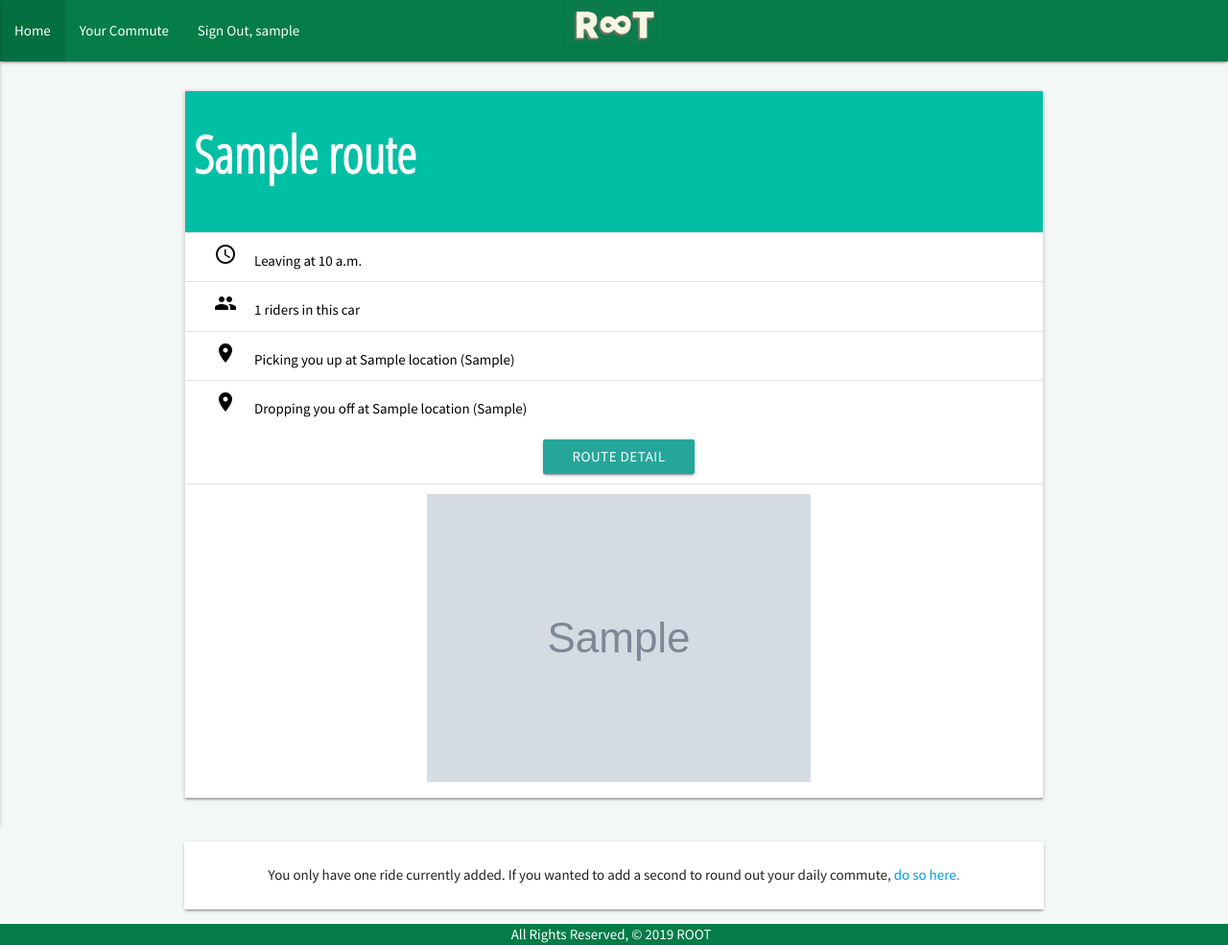
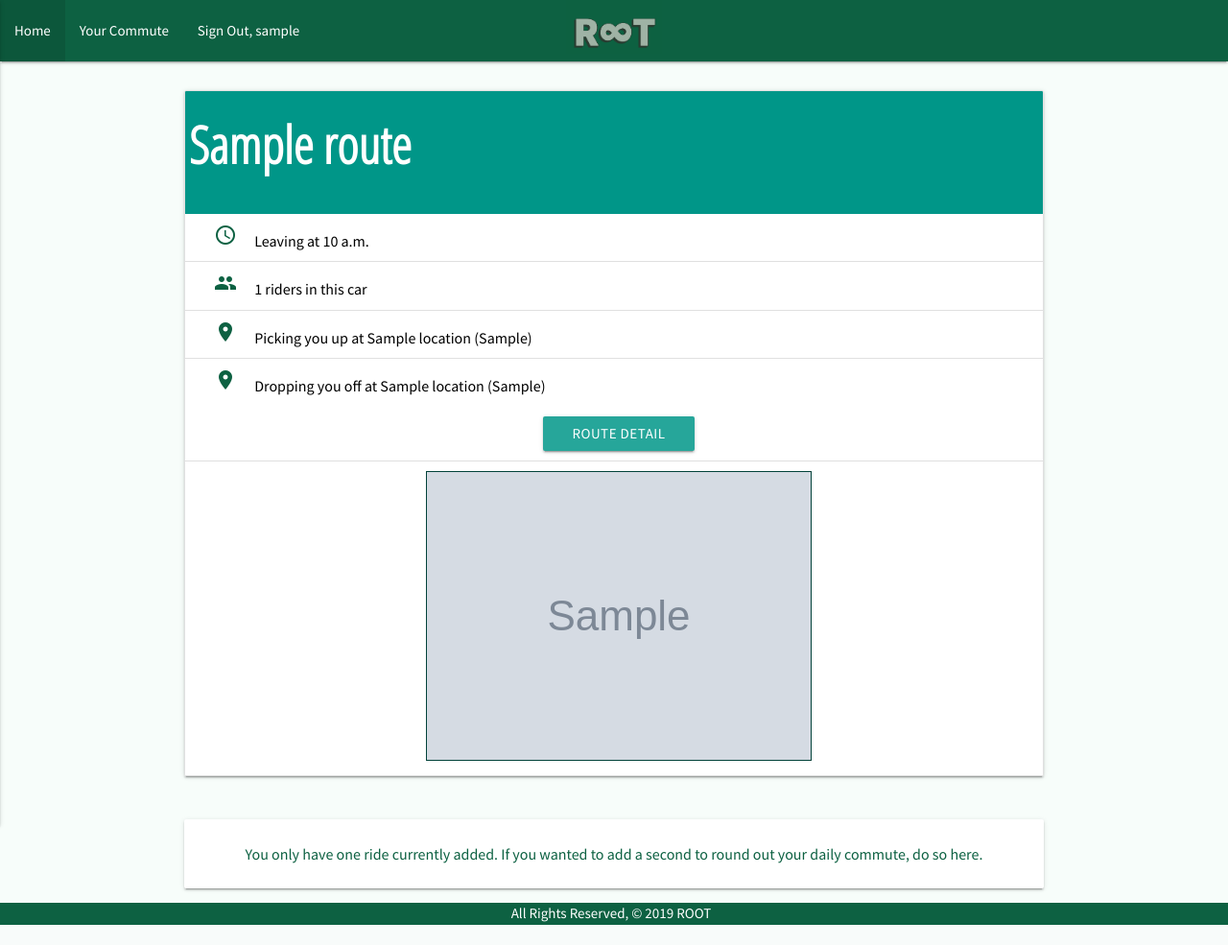
Before and after one commit to nicofasho/root_rideshare, a Django app: page /riders/ in a window 1280 px wide. Shown: the whole page at 96% size. After the commit the page ends 964 px from the top, so only its background shows below. Run offline with Django 3.2, Linux system fonts and the light colour scheme; a user stored in the database is signed in; tables that the repository leaves empty hold one stand-in row (values such as "Sample post"); grey boxes marked "Sample" are stand-in pictures; style sheets or scripts are compiled from the project's sources; some libraries are stand-ins or nearby versions.

Commit message:
Refactor to clean up comments

```diff
--- a/riders/static/css/mystyle.css
+++ b/riders/static/css/mystyle.css
@@ -1,35 +1,51 @@
+/*Sass root styling */
 body {
-  background-color: #f3f7f5;
+  background-color: #f7fdfa;
   display: flex;
   min-height: 100vh;
   flex-direction: column;
   font-family: 'Source Sans Pro', sans-serif; }
 
-p .ultra-small {
-  margin: 0px; }
+p {
+  font-size: 16px; }
+  p .ultra-small {
+    margin: 0px; }
+  p .route-info {
+    margin-left: 15px; }
+  p img {
+    border: #02423a 1px solid; }
 
-p .route-info {
-  margin-left: 15px; }
+div > a.button-collapse > i {
+  color: #A5B7A9; }
 
-div > p.ultra-small {
-  text-decoration: underline; }
+a {
+  color: #0D6142; }
+  a i {
+    color: #0D6142; }
+  a li {
+    padding: 10px; }
+  a .underline {
+    text-decoration: underline; }
 
 .card-header {
   padding: 0.5px 10px;
-  font-size: 24px; }
+  font-size: 22px; }
+
+.row img {
+  border: #02423a 1px solid; }
+
+p span.helptext {
+  display: none; }
+
+label {
+  font-size: 14px; }
 
 .col img {
-  margin-left: 50%;
-  padding: 0;
-  margin-top: 10%; }
+  padding: 0; }
 
-/* App pages  */
-:root {
-  --green: #047c48;
-  --white: #ffffff;
-  --light-yellow: #f6f7e1;
-  --lightest-yellow: #c5cc4667;
-  --black: #000; }
+.timepicker-modal {
+  top: -0% !important;
+  max-height: 100%; }
 
 .background .teal-text {
   margin-left: 10px; }
@@ -38,12 +54,22 @@ div > p.ultra-small {
   margin-left: 10px;
   margin-top: 10px; }
 
-footer.page-footer {
-  padding-top: 0;
-  background-color: var(--green); }
+/* App pages with CSS */
+:root {
+  --green: #0D6142;
+  --white: #ffffff;
+  --light-yellow: #f6f7e1;
+  --lightest-yellow: #c5cc4667;
+  --black: #000; }
 
 nav {
-  background-color: var(--green); }
+  background-color: #0D6142; }
+
+a > li > div > span > h2 {
+  margin-left: 5px; }
+
+.underline {
+  text-decoration: underline; }
 
 /* Home page */
 h1 {
@@ -53,8 +79,7 @@ h1 {
   transform: scale(1);
   transition: transform 0.5s ease, opacity 1s ease; }
 
-h1:before,
-h1:after {
+h1:before, h1:after {
   height: 2px;
   width: 100%;
   content: "";
@@ -80,8 +105,7 @@ h2 {
   transform: scale(0.9);
   opacity: 0; }
 
-.is-loading h1:before,
-.is-loading h1:after {
+.is-loading h1:before, .is-loading h1:after {
   width: 0; }
 
 #tagline {
@@ -104,7 +128,14 @@ h2 {
   align-items: center; }
 
 .card-title {
-  color: var(--green); }
+  color: #0D6142; }
+
+footer.page-footer {
+  padding-top: 0;
+  background-color: #0D6142; }
+
+.page-footer {
+  background-color: #0D6142; }
 
 .carousel-item p.white-text {
   height: 5vh;
@@ -130,6 +161,9 @@ h2 {
   position: absolute;
   right: 6%;
   top: 3%; }
+
+#join-now {
+  color: white; }
 
 #join-now:hover {
   margin-top: -6px;
@@ -173,6 +207,9 @@ h2 {
   background-position: center;
   height: 120vh; }
 
+main > div > div > div > div > form > ul > li {
+  font-size: 12px; }
+
 #signup {
   margin: 20px 90px; }
 
@@ -182,7 +219,7 @@ h2 {
 /* Index page animation */
 .animation {
   color: white;
-  background-color: var(--green);
+  background-color: #0D6142;
   position: fixed;
   height: 100vh;
   z-index: 1000 !important;
--- a/riders/static/css/mystyle.scss
+++ b/riders/static/css/mystyle.scss
@@ -1,6 +1,10 @@
-$background-color: rgb(243, 247, 245);
-$secondary-font: 24px;
+/*Sass root styling */
 
+$background-color: rgb(247, 253, 250);
+$secondary-font: 22px;
+$border-color: rgb(2, 66, 58);
+$main-color: #0D6142;
+$logo-background-color: #A5B7A9;
 
 
 body {
@@ -12,55 +16,84 @@ body {
 }
 
 p {
+	font-size: 16px;
 	.ultra-small {
     margin: 0px;
   }
 	.route-info {
     margin-left: 15px;
   }
+	img {border: $border-color 1px solid;}
 }
 
-div > p.ultra-small {
-  text-decoration: underline;
+div > a.button-collapse > i {
+	color: $logo-background-color;
 }
+
+a {
+  color: $main-color;
+   i {color: $main-color;}
+   li {padding:10px}
+   .underline{text-decoration: underline;}
+}
+
 
 .card-header {
 	padding: 0.5px 10px;
 	font-size: $secondary-font;
 }
 
-.col {
-  img {
-    margin-left: 50%;
-    padding:0;
-    margin-top:10%}
+.row {
+	img{
+		border: $border-color 1px solid;
+	}
+}
+
+p span.helptext {
+	display: none;
 }
 
 
-/* App pages  */
+label {
+	font-size: 14px;
+}
+
+.col {
+	img {padding: 0;}
+}
+
+
+.timepicker-modal {
+	top: -0% !important;
+	max-height: 100%
+}
+
+
+.background {
+	.teal-text {margin-left: 10px;}
+	img {margin-left: 10px;
+		margin-top: 10px;}
+}
+
+/* App pages with CSS */
 :root {
-  --green: #047c48;
+	--green: #0D6142;
 	--white: #ffffff;
 	--light-yellow: #f6f7e1;
 	--lightest-yellow: #c5cc4667;
 	--black: #000;
 }
-.background .teal-text {
-  margin-left: 10px;
+
+nav {
+	background-color: $main-color;
 }
 
-.background img {
-  margin-left: 10px;
-  margin-top: 10px
+a>li>div>span>h2 {
+	margin-left: 5px;
 }
 
-footer.page-footer {
-  padding-top: 0;
-  background-color: var(--green);
-}
-
-nav {
-  background-color: var(--green);
+.underline{
+	text-decoration: underline;
 }
 
   /* Home page */
@@ -72,8 +105,7 @@ h1 {
 	transition: transform 0.5s ease, opacity 1s ease;
   }
 
-h1:before,
-h1:after {
+  h1:before, h1:after {
 	height: 2px;
 	width: 100%;
 	content: "";
@@ -104,8 +136,7 @@ h2 {
 	opacity: 0;
   }
 
-.is-loading h1:before,
-.is-loading h1:after {
+  .is-loading h1:before, .is-loading h1:after {
 	width: 0;
   }
 
@@ -131,7 +162,16 @@ h2 {
   }
 
   .card-title {
-	color: var(--green);
+	color: $main-color;
+  }
+
+  footer.page-footer {
+	padding-top: 0;
+	background-color: $main-color;
+  }
+
+  .page-footer {
+	background-color: $main-color;
   }
 
   .carousel-item p.white-text {
@@ -165,6 +205,10 @@ h2 {
 	top: 3%;
   }
 
+  #join-now {
+	color: white;
+  }
+
   #join-now:hover {
 	margin-top: -6px;
 	transition: all .2s;
@@ -172,7 +216,6 @@ h2 {
 	-moz-transition: all .2s;
 	-webkit-transition: all .2s;
   }
-
 
   /* Sign up/sign in pages  */
   .forgot-password {
@@ -216,6 +259,10 @@ h2 {
 	height: 120vh;
   }
 
+	main > div > div > div > div > form > ul > li{
+	font-size: 12px;
+  }
+
   #signup {
 	margin: 20px 90px;
   }
@@ -224,11 +271,10 @@ h2 {
 	flex: 1 0 auto;
   }
 
-
   /* Index page animation */
   .animation {
 	color: white;
-  background-color: var(--green);
+	background-color: $main-color;
 	position: fixed;
 	height: 100vh;
 	z-index: 1000 !important;
--- a/riders/templates/registration/signup.html
+++ b/riders/templates/registration/signup.html
@@ -57,6 +57,7 @@
                     <div class="login-card z-depth-3">
                         <h4 class="flow-text center-align">You're one step away from an easier commute. Sign up for
                             ROOT.</h4>
+                        <!-- Form to sign in-->
                         {% if error_message %}<p class="red-text">{{ error_message }}</p>{% endif %}
                         <form action="{% url 'signup' %}" method="post">
                             {% csrf_token %}
@@ -65,6 +66,7 @@
                                 <button class="waves-effect waves-light btn-large">Sign Up</button>
                             </p>
                         </form>
+                        <!-- End form-->
                     </div>
                 </div>
             </div>
--- a/riders/templates/riders/index.html
+++ b/riders/templates/riders/index.html
@@ -1,7 +1,6 @@
 {% extends 'base.html' %}
 
 {% block content %}
-
 
 <!--Bouncing car animation from static js file  -->
 <div class="animation center-align">
@@ -20,7 +19,7 @@
 </div>
 <!-- end bouncing car animation -->
 
-
+<!-- show each ride associated with the user -->
 {% if user.profile.employer %}
 {% if routes.count %}
 {% for route in routes %}
@@ -28,11 +27,12 @@
 <a href="{% url 'route_detail' route.id %}">
     <div class="card">
         <ul id="task-card" class="collection with-header">
-            <li class="collection-header teal accent-4">
+            <li class="card-header teal white-text">
                 <div class="row">
                     <span class="flow-text">
-                        <h2 class="task-card-title white-text">{{ route.name }} </h2>
+                        <h2>{{ route.name }} </h2>
                     </span>
+                </div>
             </li>
             <p class="collection-item black-text">
                 <i class="material-icons">
@@ -62,30 +62,32 @@
             </p>
             <p class="collection-item center-align">
                 <a class="waves-effect waves-light btn" href="{% url 'route_detail' route.id %}">Route Detail</a>
-                </p>
-                <p class="collection-item center-align">
+            </p>
+            <p class="collection-item center-align">
                 <img class="center-align padding-2" alt="Map not found" class="map-image" src="{{ route.imgURL }}">
             </p>
-            </div>
-        </p>
         </ul>
     </div>
 </a>
 {% endfor %}
+<!-- end for loop of rides -->
 
+<!-- Encouraging users with only one ride to add another -->
 {% if routes.count == 1 %}
 <br>
 <div class="card">
-    <div class="card-content center-align">
-        <p>You only have one ride currently added. If you wanted to add a second to round out your daily commute,
-            <a href="{% url 'route_create' %}">do so here.</a>
-        </p>
-    </div>
+    <a href="{% url 'route_create' %}">
+        <div class="card-content center-align">
+            <p>You only have one ride currently added. If you wanted to add a second to round out your daily commute, do
+                so here.
+            </p>
+        </div>
+    </a>
 </div>
 {% endif %}
 
 {% else %}
-<br><br><br>
+<br><br>
 <a href="{% url 'route_create' %}">
     <div class="card">
         <div class="card-content center-align">
@@ -99,7 +101,8 @@
 
 <!-- Encouraging users without a profile to create one -->
 {% else %}
-<h2>It looks like you don't have a profile.<a href="{% url 'profile_create' user.username %}"> Add your info.</a>
-</h2>
+<a href="{% url 'profile_create' user.username %}">
+    <h2>It looks like you don't have a profile. Add your info.</h2>
+</a>
 {% endif %}
 {% endblock %}
--- a/riders/views.py
+++ b/riders/views.py
@@ -33,7 +33,7 @@ def home(request):
 def riders_index(request):
     curr_profile = Profile.objects.get(user=request.user)
     routes = curr_profile.route_set.all()
-    return render(request, 'riders/index.html', {'routes': routes}, )
+    return render(request, 'riders/index.html', {'routes': routes})
 
 
 def signup(request):
```
Also changed, not shown: riders/templates/home.html (+5 -2 lines), riders/templates/registration/login.html (+7 -5 lines), riders/templates/registration/profileinfo.html (+8 -10 lines), riders/templates/riders/drivers_index.html (+4 -7 lines), riders/templates/riders/route_confirm_delete.html (+4 -6 lines), riders/templates/riders/route_detail.html (+4 -9 lines), riders/templates/riders/route_form.html (+5 -10 lines), riders/templates/riders/search.html (+4 -7 lines), riders/static/assets/favicon.ico, riders/static/assets/logo.png, 2 other files. Lines whose indentation alone changed are shown as unchanged.
